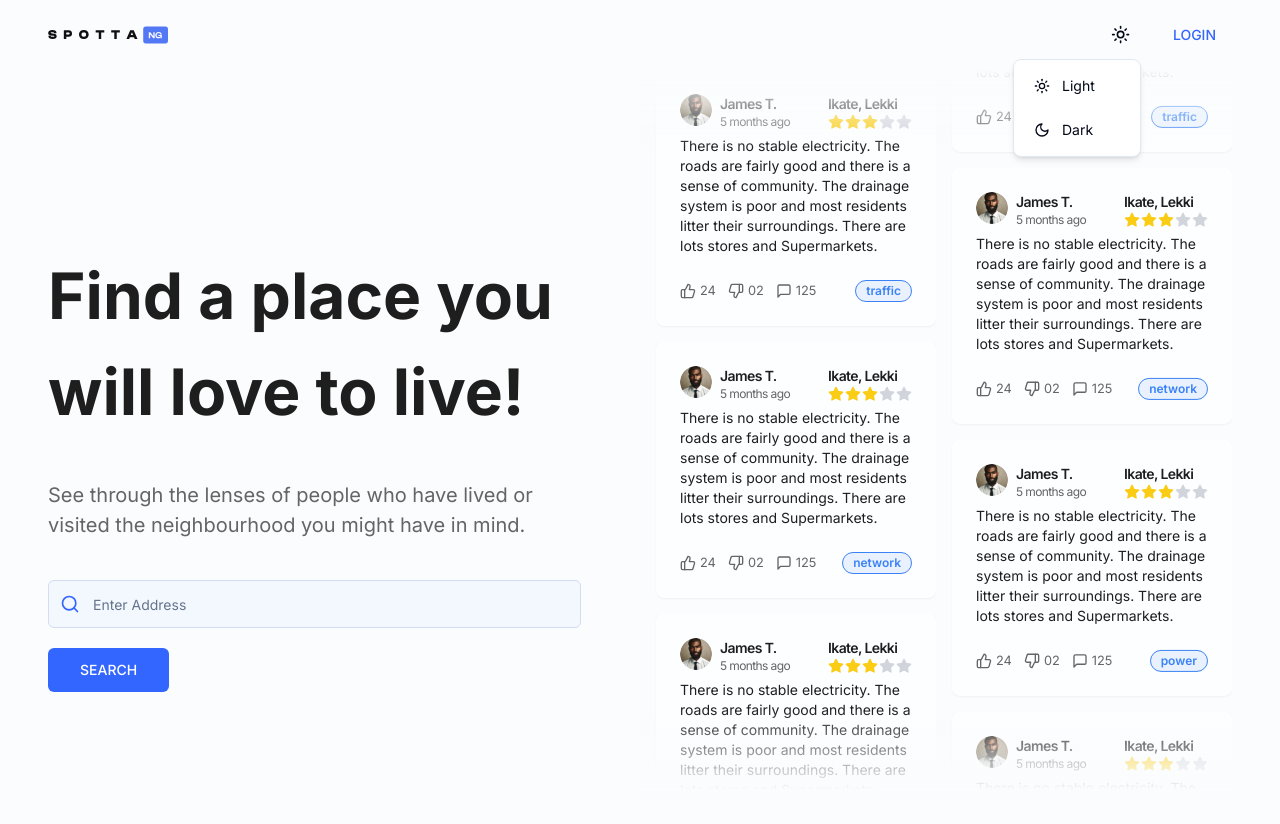
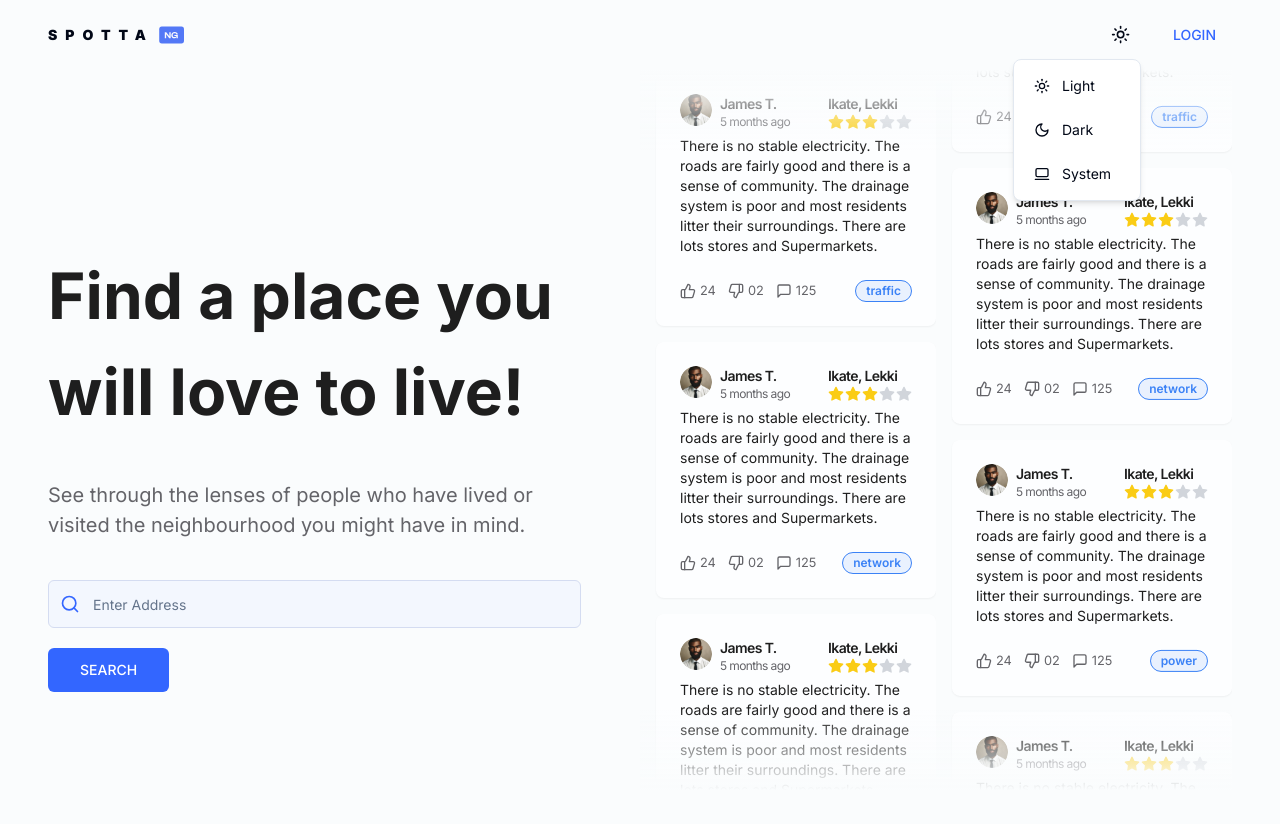
Before and after one commit to DevIsraelHub/spotta, a Next.js app: page / in a window 1280 px wide. Both pictures are taken after a click on the button "Toggle theme". Shown: the top 824 px of the page. Built offline with nearby package versions, Linux system fonts and the light colour scheme.

Commit message:
updated the logo to blend with current theme

```diff
--- a/src/components/HomeNav/index.tsx
+++ b/src/components/HomeNav/index.tsx
@@ -10,8 +10,11 @@ const HomeNav = () => {
 
   return (
     <nav className="flex items-center bg-transparent justify-between w-full min-h-[70px] px-4 md:px-6 lg:px-12 max-w-[1400px]">
-      <Link href="/" as={"/"}>
-        <Logo w="120" h="50" />
+      <Link href="/" as={"/"} className="uppercase flex items-center font-black text-sm brandText tracking-[8px]">
+        <h2>spotta</h2>
+        <span className="-ml-[90px]">
+          <Logo w="120" h="50" />
+        </span>
       </Link>
       <div className="flex itemss-center gap-x-4">
         <ModeToggle />
--- a/src/components/Logo/index.tsx
+++ b/src/components/Logo/index.tsx
@@ -1,23 +1,11 @@
-"use client";
 
-import React, { useEffect } from 'react';
-import { useTheme } from "next-themes";
-
-const Logo = ({ w = "110", h = "40" }: {
+const Logo = ({ w = "40", h = "40" }: {
   w?: string;
   h?: string;
 }) => {
-  const { theme, setTheme } = useTheme()
-  const colorMode = () => {
-    if (theme === "dark") {
-      return "#FBFAFC"
-    }
-    return "#101012"
-  }
 
   return (
     <svg width={w} height={h} viewBox="0 0 92 30" fill="none" xmlns="http://www.w3.org/2000/svg">
-      <path d="M3.55 18.1C1.5 18.1 0.25 17.37 0.25 15.67V15.61H2.13V15.82C2.13 16.27 2.29 16.39 3.55 16.39C4.69 16.39 4.81 16.3 4.81 16C4.81 15.76 4.68 15.66 4.13 15.59L2.03 15.31C0.78 15.14 0.15 14.47 0.15 13.39C0.15 12.32 0.98 11.2 3.4 11.2C5.53 11.2 6.55 12.13 6.55 13.63V13.69H4.67V13.54C4.67 13.06 4.46 12.9 3.2 12.9C2.24 12.9 2.03 13.03 2.03 13.32C2.03 13.53 2.15 13.63 2.51 13.68L4.61 13.99C6.25 14.23 6.69 15.07 6.69 15.93C6.69 17.08 5.81 18.1 3.55 18.1ZM14.0159 18H12.1359V11.3H15.8459C17.4359 11.3 18.4359 12.21 18.4359 13.8C18.4359 15.39 17.4359 16.31 15.8459 16.31H14.0159V18ZM15.6359 12.99H14.0159V14.62H15.6359C16.2959 14.62 16.5659 14.49 16.5659 13.8C16.5659 13.12 16.2959 12.99 15.6359 12.99ZM27.4452 18.1C25.1152 18.1 23.7352 16.74 23.7352 14.65C23.7352 12.56 25.1152 11.2 27.4452 11.2C29.8352 11.2 31.1952 12.56 31.1952 14.65C31.1952 16.74 29.8352 18.1 27.4452 18.1ZM27.4452 16.3C28.8052 16.3 29.1952 15.98 29.1952 14.65C29.1952 13.32 28.8052 13 27.4452 13C26.0852 13 25.7352 13.32 25.7352 14.65C25.7352 15.98 26.0852 16.3 27.4452 16.3ZM40.7965 18H38.9165V12.99H36.5465V11.3H43.1565V12.99H40.7965V18ZM52.7105 18H50.8305V12.99H48.4605V11.3H55.0705V12.99H52.7105V18ZM62.2346 18H60.1246L63.0146 11.3H65.7046L68.6046 18H66.4446L65.9346 16.76H62.7546L62.2346 18ZM63.8546 14.13L63.4646 15.07H65.2446L64.8546 14.13L64.4146 13H64.2846L63.8546 14.13Z" fill={colorMode()} />
       <rect x="73" y="8.5" width="19" height="13" rx="2" fill="#5378F6" />
       <path d="M78.33 17.5H77.28V12.81H78.4L80.08 15.029L80.724 16.016H80.801L80.752 15.071V12.81H81.802V17.5H80.682L78.953 15.26L78.358 14.378H78.288L78.33 15.239V17.5ZM84.5711 17.57C83.8571 17.57 83.2924 17.353 82.8771 16.919C82.4618 16.4803 82.2541 15.8923 82.2541 15.155C82.2541 14.4177 82.4874 13.832 82.9541 13.398C83.4208 12.9593 84.0554 12.74 84.8581 12.74C85.5954 12.74 86.1788 12.9033 86.6081 13.23C87.0421 13.552 87.2591 13.993 87.2591 14.553V14.609H86.0901V14.553C86.0901 14.2777 85.9898 14.0747 85.7891 13.944C85.5931 13.8133 85.2734 13.748 84.8301 13.748C84.2934 13.748 83.9154 13.853 83.6961 14.063C83.4768 14.273 83.3671 14.637 83.3671 15.155C83.3671 15.673 83.4721 16.037 83.6821 16.247C83.8968 16.457 84.2631 16.562 84.7811 16.562C85.3224 16.562 85.6934 16.5107 85.8941 16.408C86.0948 16.3007 86.2021 16.0977 86.2161 15.799H84.6271V15.022H87.2661V17.5H86.2931V16.492H86.2371C86.0504 17.2107 85.4951 17.57 84.5711 17.57Z" fill="#FBFAFC" />
     </svg>
--- a/src/components/ModeToggle/index.tsx
+++ b/src/components/ModeToggle/index.tsx
@@ -1,7 +1,7 @@
 "use client"
 
 import * as React from "react"
-import { Moon, Sun } from "lucide-react"
+import { Laptop2, Moon, Sun } from "lucide-react"
 import { useTheme } from "next-themes"
 
 import { Button } from "@/components/ui/button"
@@ -31,6 +31,9 @@ export function ModeToggle() {
         <DropdownMenuItem className="cursor-pointer py-3 px-4 dark:hover:bg-sccent" onClick={() => setTheme("dark")}>
           <Moon className="w-4 h-4 mr-3" />Dark
         </DropdownMenuItem>
+        <DropdownMenuItem className="cursor-pointer py-3 px-4 dark:hover:bg-sccent" onClick={() => setTheme("system")}>
+          <Laptop2 className="w-4 h-4 mr-3" />System
+        </DropdownMenuItem>
       </DropdownMenuContent>
     </DropdownMenu>
   )
--- a/src/components/Navbar/index.tsx
+++ b/src/components/Navbar/index.tsx
@@ -10,8 +10,11 @@ const Navbar = () => {
 
   return (
     <nav className="flex items-center mx-auto bg-transparent justify-between w-full min-h-[70px] px-4 md:px-6 lg:px-12 max-w-[1400px]">
-      <Link href="/" as={"/"}>
-        <Logo w="120" h="50" />
+      <Link href="/" as={"/"} className="uppercase flex items-center font-black text-sm brandText tracking-[8px]">
+        <h2>spotta</h2>
+        <span className="-ml-[90px]">
+          <Logo w="120" h="50" />
+        </span>
       </Link>
       {
         !isLoggedIn && (
```
